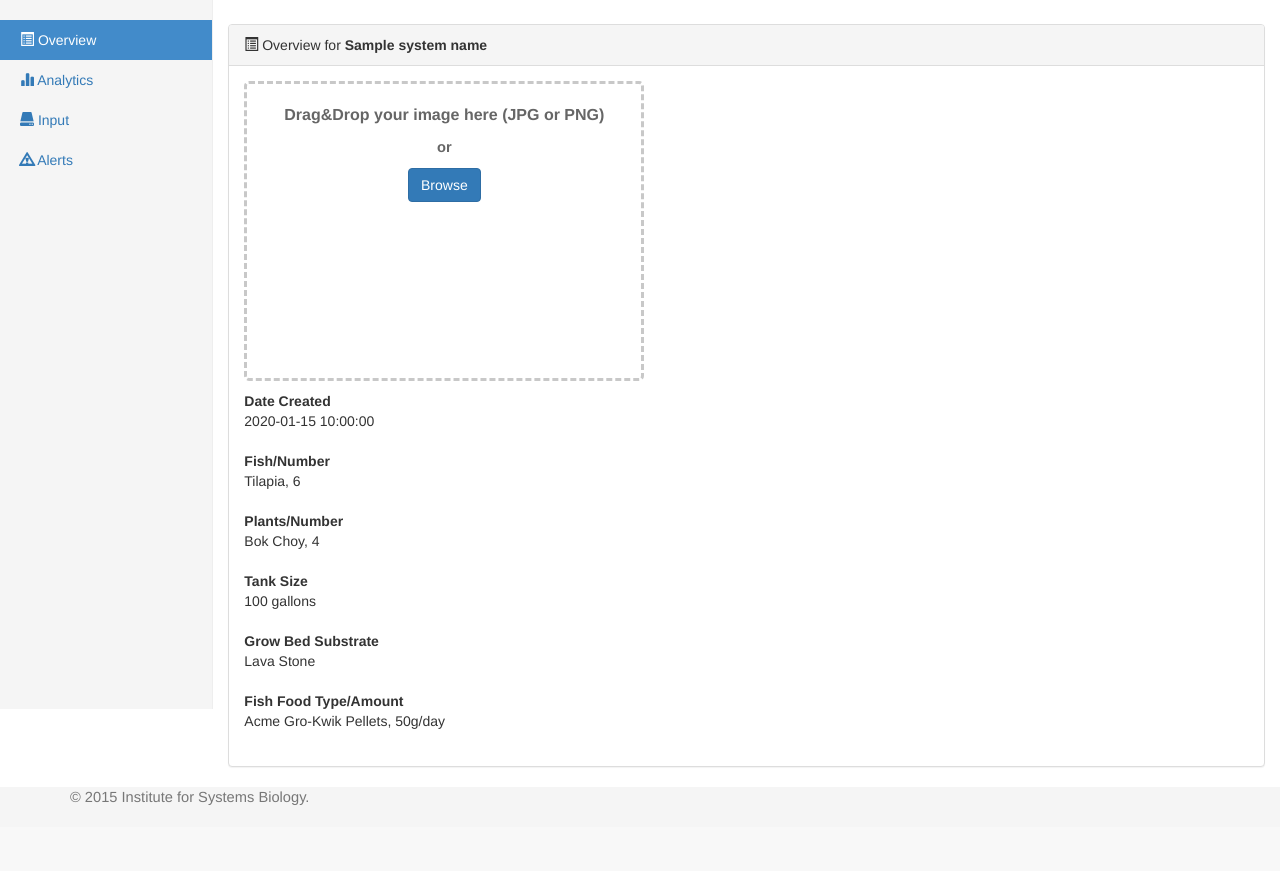
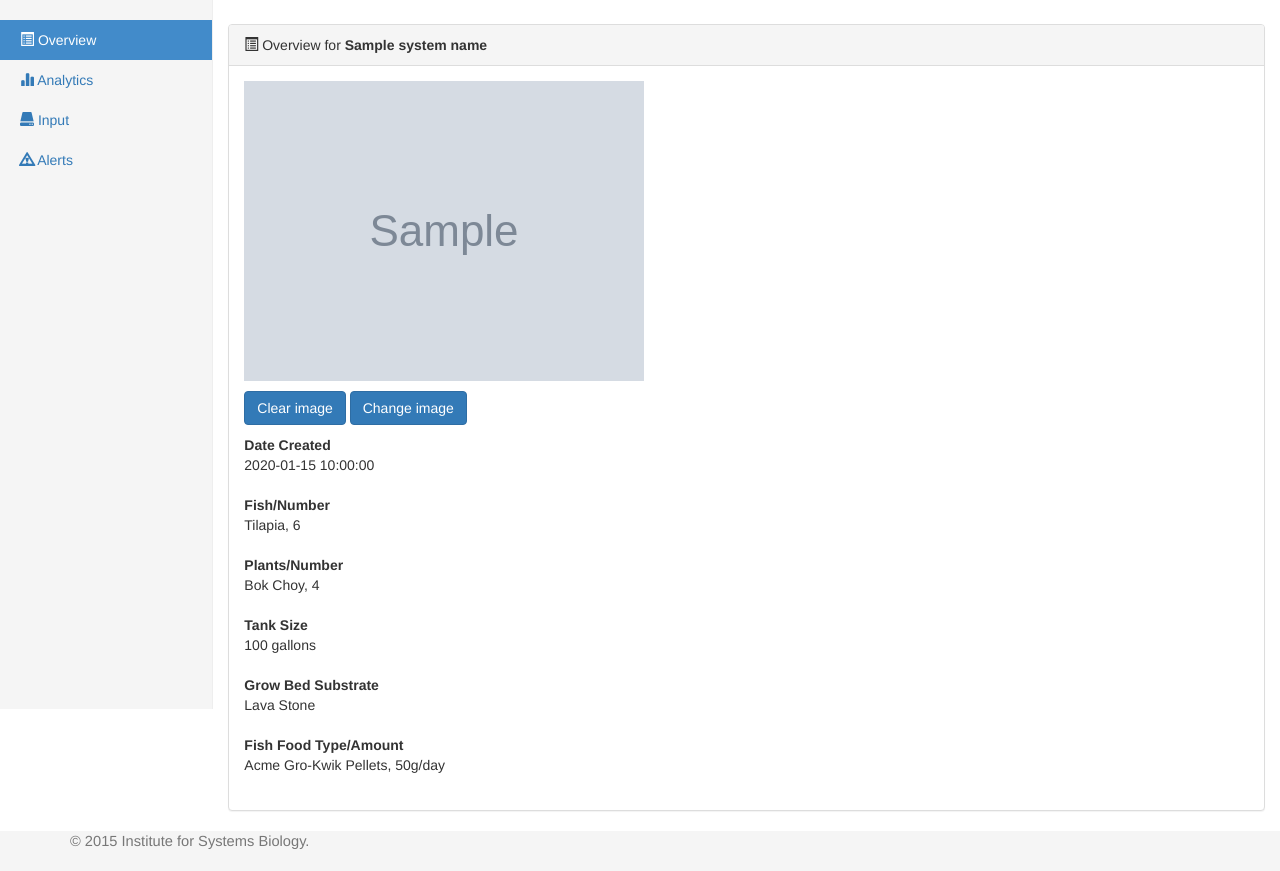
Before and after one commit to baliga-lab/aqxWeb, a Flask app: template templates/system_details.html in a window 1280 px wide. Shown: the part 51-922 px from the top of the page. Before the commit the page ends 856 px from the top, so only its background shows below. Run offline with Flask 2, Linux system fonts and the light colour scheme; the template is opened without the code that fills it: most values are stand-ins (such as "Sample title", 1, 10 or a date in 2020); grey boxes marked "Sample" are stand-in pictures; some libraries are stand-ins or nearby versions.

Commit message:
can set system image

```diff
--- a/app.py
+++ b/app.py
@@ -257,9 +257,35 @@ def update_default_site_location():
         cursor.close()
         conn.close()
 
+@app.route('/set-system-image', methods=['POST'])
+@requires_login
+def set_system_image():
+    file = request.files['image-file']
+    sys_uid = request.form['system-uid']
+    if file:
+        filename = secure_filename(file.filename)
+        suffix = filename.split('.')[-1].lower()
+        app.logger.debug('suffix: %s', suffix)
+        if suffix in {'png', 'jpg'}:
+            filename = "%s.%s" % (sys_uid, suffix)
+            target_path = os.path.join(app.config['UPLOAD_FOLDER'], filename)
+            file.save(target_path)
+            return jsonify(status="Ok")
+        else:
+            return jsonify(error="invalid image file name")
+    return jsonify(error="please specify an image file")
+
 @app.route('/system-details/<system_uid>')
 def sys_details(system_uid=None):
     user_google_id = session['google_id'] if 'google_id' in session else None
+    img_url = None
+    jpg_path = os.path.join(app.config['UPLOAD_FOLDER'], "%s.jpg" % system_uid)
+    if os.path.exists(jpg_path):
+        img_url = '/static/uploads/%s.jpg' % system_uid
+    if img_url is None:
+        png_path = os.path.join(app.config['UPLOAD_FOLDER'], "%s.png" % system_uid)
+        if os.path.exists(png_path):
+            img_url = '/static/uploads/%s.png' % system_uid
 
     conn = dbconn()
     cursor = conn.cursor()
--- a/design_doc.txt
+++ b/design_doc.txt
@@ -55,9 +55,12 @@
 
 *** TODO
 
-  - let user specify their geolocation using Google Maps
+  - reconfigure production to serve static from static folder
   - add a control to upload a picture for an Aquaponics system
     - do it similar to Google Account: Drag and Drop or select
+
+  - add a world/US map of all measurement sites
+    - a click views the readonly information of a site
   - the google login call actually can take a redirect url, integrate the redirection to dashboard ?
   - Android access
   - Windows access
--- a/settings.cfg
+++ b/settings.cfg
@@ -5,7 +5,8 @@ DB='aquaponics'
 APP_ID='75692667349-39hlipha81a3v40du06184k75ajl8u4u.apps.googleusercontent.com'
 
 # set these according to your environment
-UPLOAD_FOLDER = 'uploads'
+# for testing, this should be convenient
+UPLOAD_FOLDER = 'static/uploads'
 TMP_FOLDER = '/tmp'
 
 USERINFO_URL = "https://www.googleapis.com/oauth2/v1/userinfo"
--- a/static/css/main.css
+++ b/static/css/main.css
@@ -51,6 +51,12 @@
     color: #fff;
 }
 
+.img-details {
+    width: 400px;
+    height: 300px;
+    margin-bottom: 10px;
+}
+
 .img-placeholder {
     width: 400px;
     height: 300px;
--- a/templates/system_details.html
+++ b/templates/system_details.html
@@ -41,12 +41,20 @@
           {% endif %}
           {% endwith %}{# End flash section #}
 
-
           {# This is the Overview panel #}
           <div id="overview-panel" class="panel panel-default" style="margin-top: 15px;">
             <div class="panel-heading"><span class="glyphicon glyphicon-list-alt"></span> Overview for <strong>{{system_name}}</strong></div>
 
             <div class="panel-body">
+{% if img_url %}
+              <div>
+                <img class="img-details" src="{{img_url}}">
+                <div style="margin-bottom: 10px">
+                <button type="button" onclick="" class="btn btn-primary">Clear image</button>
+                <button type="button" onclick="" class="btn btn-primary">Change image</button>
+                </div>
+              </div>
+{% else %}
               <div class="img-placeholder">
                 <div style="height: 20px;"></div>
                 <p style="font-size:12pt; font-weight: bold;">
@@ -55,12 +63,13 @@
                 <p style="font-weight: bold;">
                   or
                 </p>
-                <form method="post" action="" enctype="multipart/form-data">
+                <form id="upload-image-form" method="post" action="" enctype="multipart/form-data">
                   <input type="file" id="browse-image" name="image-file" style="display:none">
                   <input type="hidden" class="hidden" name="system-uid" value="{{system_uid}}"></input>
                   <button type="button" onclick="$('#browse-image').click();" class="btn btn-primary">Browse</button>
                 </form>
               </div>
+{% endif %}
               <dl>
                 <dt>Date Created</dt>
                 <dd>{{creation_time}}</dd>
@@ -294,6 +303,17 @@ $('#overview-link').click(function () { activateSection("overview"); });
 $('#input-link').click(function () { activateSection("input"); });
 $('#alert-link').click(function () { activateSection("alert"); });
 
+$('#browse-image').change(function() {
+  console.debug('image changed');
+  var formdata = new FormData($("#upload-image-form")[0]);
+  $.ajax("{{url_for('set_system_image')}}",
+          {type: 'POST', data: formdata, contentType: 'multipart/form-data',
+           processData: false, contentType: false,
+           success: function(data) {
+             console.log(data);
+           }});
+});
+
 
 function makeTimeSeriesData(ylabel, rows) {
   var data = new google.visualization.DataTable();
```
Also changed, not shown: 1 other file.
